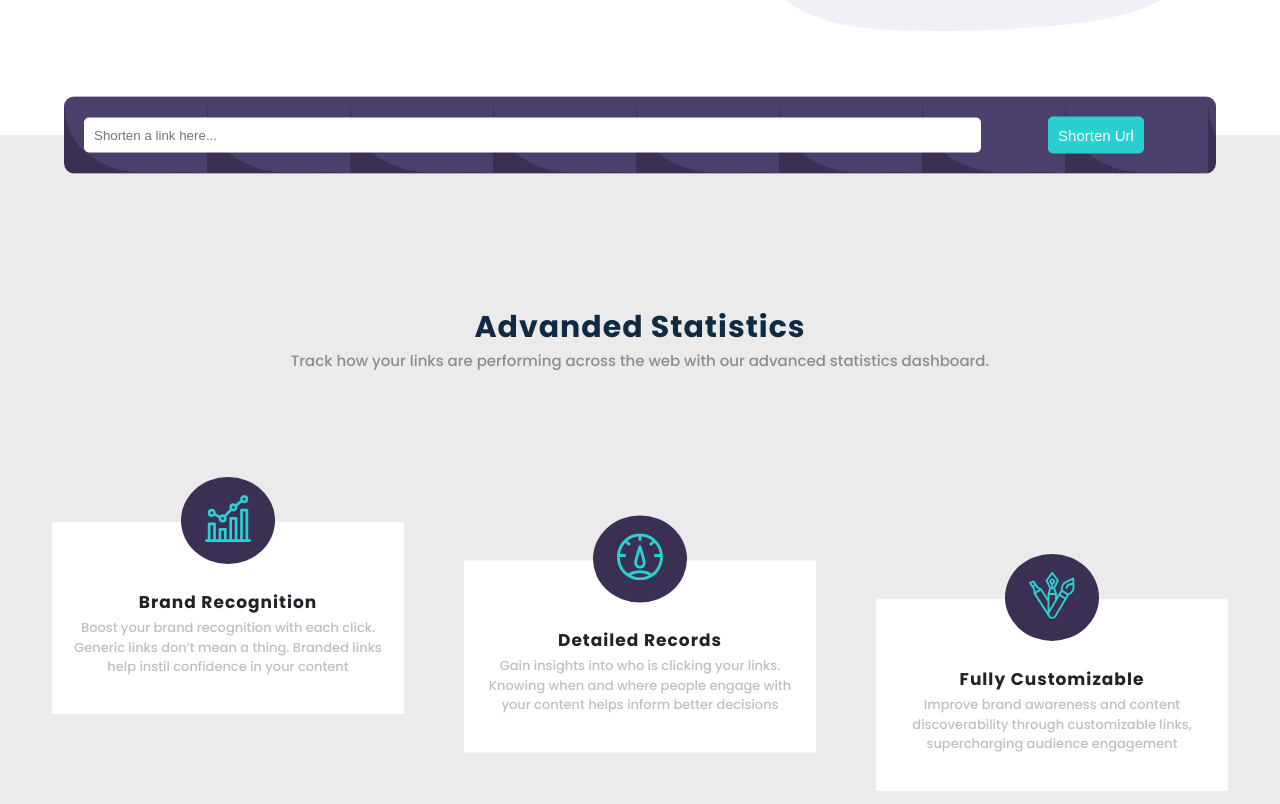
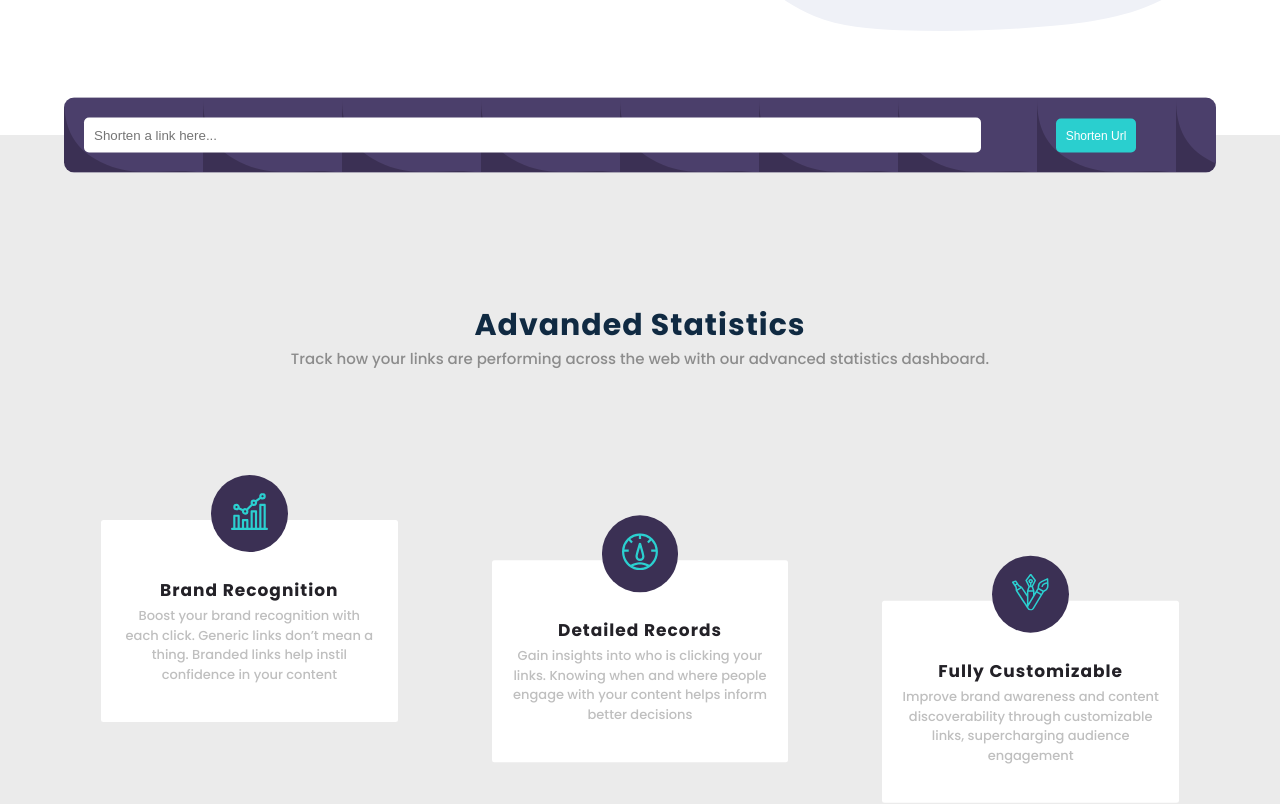
Before and after one commit to Jcolejeff/url-shortner, a React (Create React App) app: page / in a window 1280 px wide. Shown: the part 443-1247 px from the top of the page. Built offline with nearby package versions, Linux system fonts and the light colour scheme.

Commit message:
finished siderbar

```diff
--- a/src/components/Footer.js
+++ b/src/components/Footer.js
@@ -85,6 +85,11 @@ const Wrapper = styled.footer`
 			padding-inline: 5rem;
 			border-radius: 20px;
 			font-size: 1.8rem;
+			transition: var(--transition);
+			&:hover {
+				opacity: 0.8;
+				cursor: pointer;
+			}
 		}
 	}
 	.footer-links {
@@ -109,6 +114,13 @@ const Wrapper = styled.footer`
 			font-size: 1.5rem;
 			color: var(--clr-white);
 		}
+		li {
+			transition: var(--transition);
+			&:hover {
+				color: hsl(180, 66%, 49%);
+				cursor: pointer;
+			}
+		}
 	}
 	.social-links {
 		display: flex;
@@ -116,6 +128,11 @@ const Wrapper = styled.footer`
 		svg {
 			font-size: 2.5rem;
 			color: var(--clr-white);
+			transition: var(--transition);
+			&:hover {
+				color: hsl(180, 66%, 49%);
+				cursor: pointer;
+			}
 		}
 	}
 `;
--- a/src/components/Hero.js
+++ b/src/components/Hero.js
@@ -41,7 +41,7 @@ const Wrapper = styled.header`
 			text-align: center;
 			h1 {
 				font-weight: 700;
-				font-size: 4rem;
+				font-size: 3rem;
 			}
 			p {
 				font-size: 1.8rem;
@@ -58,6 +58,11 @@ const Wrapper = styled.header`
 				font-weight: 700;
 				padding-inline: 4.5rem;
 				border-radius: 30px;
+				transition: var(--transition);
+				&:hover {
+					cursor: pointer;
+					opacity: 0.5;
+				}
 			}
 		}
 		@media (min-width: 65rem) {
--- a/src/components/Info.js
+++ b/src/components/Info.js
@@ -17,7 +17,6 @@ const getLocalStorage = () => {
 const Info = () => {
 	const [query, setQuery] = useState("");
 	const [list, setList] = useState(getLocalStorage());
-	const [error, setError] = useState("");
 	const [loading, setIsloading] = useState(false);
 	const [alert, setAlert] = useState({ show: false, msg: "", type: "" });
 
@@ -62,7 +61,7 @@ const Info = () => {
 			}
 		} catch (error) {
 			setIsloading(false);
-			setError(error.message);
+			showAlert(true, "danger", "Network Error,Try again");
 		}
 	};
 	useEffect(() => {
@@ -188,9 +187,14 @@ const Wrapper = styled.section`
 				color: var(--clr-white);
 				border: none;
 				padding: 1rem;
-				font-size: 1.5rem;
-				font-weight: 500;
+				font-size: 1.2rem;
+				font-weight: 200;
 				border-radius: 5px;
+				transition: var(--transition);
+				&:hover {
+					background-color: hsla(180, 86%, 59%, 1);
+					cursor: pointer;
+				}
 			}
 			button:disabled {
 				cursor: not-allowed;
@@ -211,7 +215,7 @@ const Wrapper = styled.section`
 		border-radius: var(--radius);
 		margin-inline: auto;
 		margin-block-start: 5rem;
-		width: 90%;
+		width: 80%;
 		h4 {
 			font-size: 1.7rem;
 			font-weight: 700;
@@ -241,7 +245,7 @@ const Wrapper = styled.section`
 		padding-block-end: 20rem;
 		.services-center {
 			grid-template-columns: repeat(auto-fit, minmax(250px, 1fr));
-			width: 95%;
+			width: 90%;
 			margin-inline: auto;
 		}
 		.item-3 {
--- a/src/components/List.js
+++ b/src/components/List.js
@@ -83,6 +83,10 @@ const Wrapper = styled.section`
 				background: hsl(180, 66%, 49%);
 				color: var(--clr-white);
 				font-weight: 700;
+				&:hover {
+					background-color: hsla(180, 86%, 59%, 1);
+					cursor: pointer;
+				}
 			}
 		}
 	}
--- a/src/components/Nav.js
+++ b/src/components/Nav.js
@@ -51,7 +51,7 @@ const NavContainer = styled.nav`
 		align-items: center;
 		justify-content: space-between;
 		img {
-			width: 130px;
+			width: 100px;
 			margin-left: -15px;
 		}
 	}
@@ -81,7 +81,13 @@ const NavContainer = styled.nav`
 			padding-block: 1rem;
 			border-radius: 2rem;
 			color: white;
+
 			font-weight: 900;
+			transition: var(--transition);
+			&:hover {
+				opacity: 0.5;
+				cursor: pointer;
+			}
 		}
 		.login-links {
 			display: flex;
@@ -108,14 +114,15 @@ const NavContainer = styled.nav`
 				gap: 1rem;
 			}
 
-			a {
-				color: var(--clr-grey-3);
+			li {
+				color: hsl(0, 0%, 60%);
 				font-size: 1.1rem;
 				text-transform: capitalize;
 				letter-spacing: var(--spacing);
 				padding: 0.5rem;
+				transition: var(--transition);
 				&:hover {
-					border-bottom: 2px solid var(--clr-primary-7);
+					color: black;
 				}
 			}
 		}
```
Lines whose indentation alone changed are shown as unchanged.
